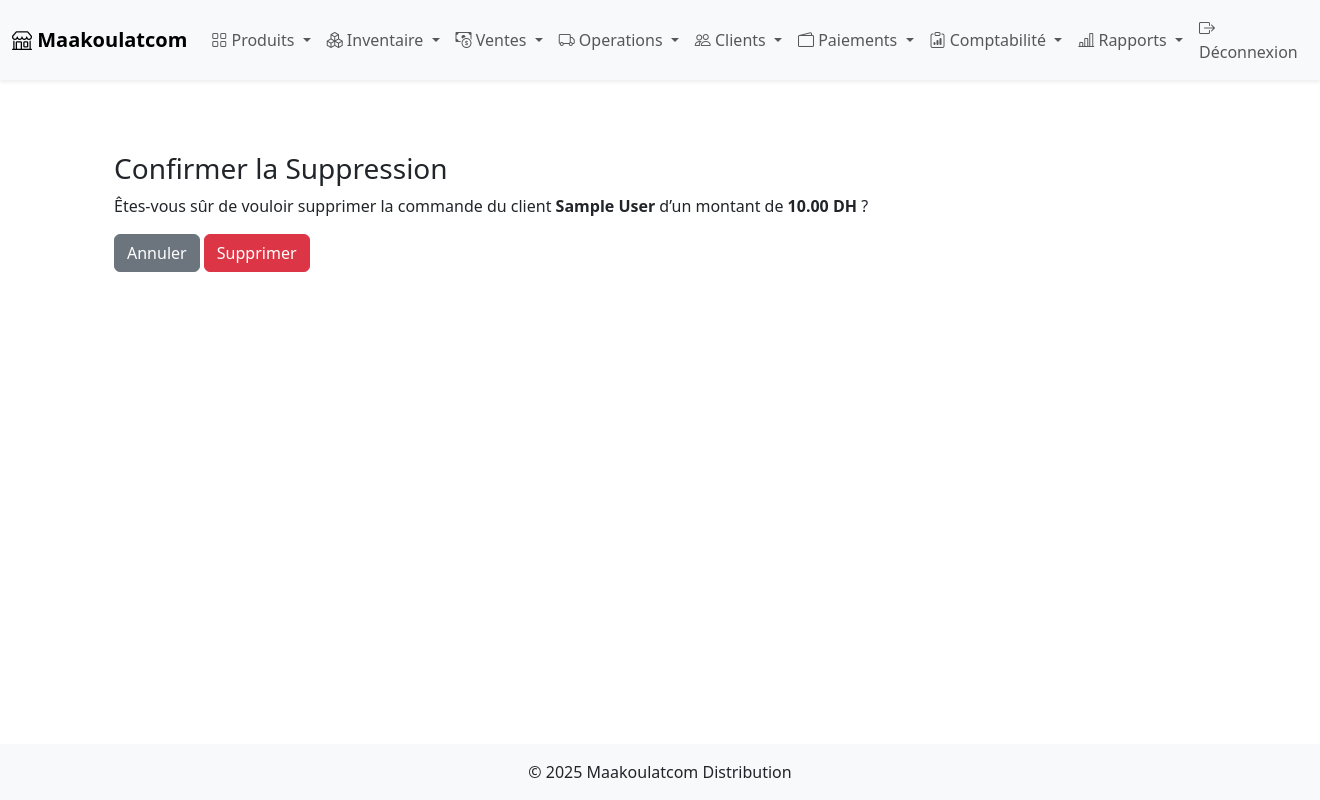
After one commit to ElMehdiElMakoudi-UwU/maakoulatcom, a Django app: page /orders/1/delete/ in a window 1320 px wide. The commit adds this page. Run offline with Django 4.2, Linux system fonts and the light colour scheme; a user stored in the database is signed in; tables that the repository leaves empty hold one stand-in row (values such as "Sample post").

Commit message:
updated home + delete commande client + Updated navbar

```diff
--- a/products/templates/products/base.html
+++ b/products/templates/products/base.html
@@ -116,8 +116,13 @@
                 <ul class="dropdown-menu">
                   <li><a class="dropdown-item" href="{% url 'products:expense_list' %}">Dépenses</a></li>
                   <li><a class="dropdown-item" href="{% url 'products:revenue_list' %}">Recettes</a></li>
+                  <li><hr class="dropdown-divider"></li>
+                  <li><a class="dropdown-item" href="{% url 'products:cashflow_list' %}">Cashflow</a></li>
+                  <li><a class="dropdown-item" href="{% url 'products:financial_summary' %}">Résumé Financier</a></li>
+                  <li><a class="dropdown-item" href="{% url 'products:due_payments_list' %}">Suivi Paiements Fournisseurs</a></li>
                 </ul>
               </li>
+
 
               <!-- Rapports -->
               <li class="nav-item dropdown">
--- /dev/null
+++ b/products/templates/sales/confirm_delete.html
@@ -0,0 +1,13 @@
+{% extends 'products/base.html' %}
+{% block content %}
+<div class="container py-4">
+  <h3>Confirmer la Suppression</h3>
+  <p>Êtes-vous sûr de vouloir supprimer la commande du client <strong>{{ order.customer.name }}</strong> d’un montant de <strong>{{ order.total_amount }} DH</strong> ?</p>
+
+  <form method="post">
+    {% csrf_token %}
+    <a href="{% url 'products:order_list' %}" class="btn btn-secondary">Annuler</a>
+    <button type="submit" class="btn btn-danger">Supprimer</button>
+  </form>
+</div>
+{% endblock %}
--- a/products/templates/sales/customer_order_list.html
+++ b/products/templates/sales/customer_order_list.html
@@ -53,6 +53,7 @@
             <td>
                 <a href="{% url 'products:order_detail' order.id %}" class="btn btn-sm btn-info">Détails</a>
                 <a href="{% url 'products:order_pdf' order.id %}" class="btn btn-sm btn-secondary">PDF</a>
+                <a href="{% url 'products:order_delete' order.id %}" class="btn btn-sm btn-danger" onclick="return confirm('Supprimer cette commande ?')">Supprimer</a>
             </td>
         </tr>
         {% endfor %}
--- a/products/urls.py
+++ b/products/urls.py
@@ -54,13 +54,12 @@ urlpatterns = [
     # Order management
     path('orders/', views.customer_order_list, name='order_list'),
     path('orders/create/<int:customer_id>/', views.order_create, name='order_create'),
+    path('orders/<int:order_id>/delete/', views.customer_order_delete, name='order_delete'),
     path('orders/<int:order_id>/', views.order_detail, name='order_detail'),
     path('orders/<int:order_id>/pdf/', views.order_pdf, name='order_pdf'),
-    # urls.py
     path('orders/<int:order_id>/receipt/', views.order_receipt, name='order_receipt'),
     path('load-report/<int:seller_id>/<str:date>/', views.export_load_pdf, name='export_loading_pdf'),
     # Mobile pages :
-    # urls.py
     path('mobile/', views.mobile_landing, name='mobile_landing'),
     path('mobile/inventory/load/', views.mobile_load_inventory, name='mobile_load_inventory'),
     path('mobile/inventory/unload/', views.mobile_unload_inventory, name='mobile_unload_inventory'),
--- a/products/views.py
+++ b/products/views.py
@@ -1257,6 +1257,18 @@ def customer_order_list(request):
     })
 
 @login_required
+def customer_order_delete(request, order_id):
+    order = get_object_or_404(CustomerOrder, id=order_id)
+
+    if request.method == "POST":
+        order.delete()
+        messages.success(request, "Commande supprimée avec succès.")
+        return redirect('products:order_list')
+
+    return render(request, "sales/confirm_delete.html", {"order": order})
+
+
+@login_required
 def export_load_pdf(request, seller_id, date):
     date_obj = datetime.strptime(date, '%Y-%m-%d').date()
     seller = get_object_or_404(Seller, id=seller_id)
@@ -1603,7 +1615,7 @@ def manager_landing(request):
     sales_by_seller = (
         monthly_entries.values('seller__name', 'date')
         .annotate(total=Sum('amount'))
-        .order_by('-date')
+        .order_by('-date')[:10]
     )
 
     context = {
```
